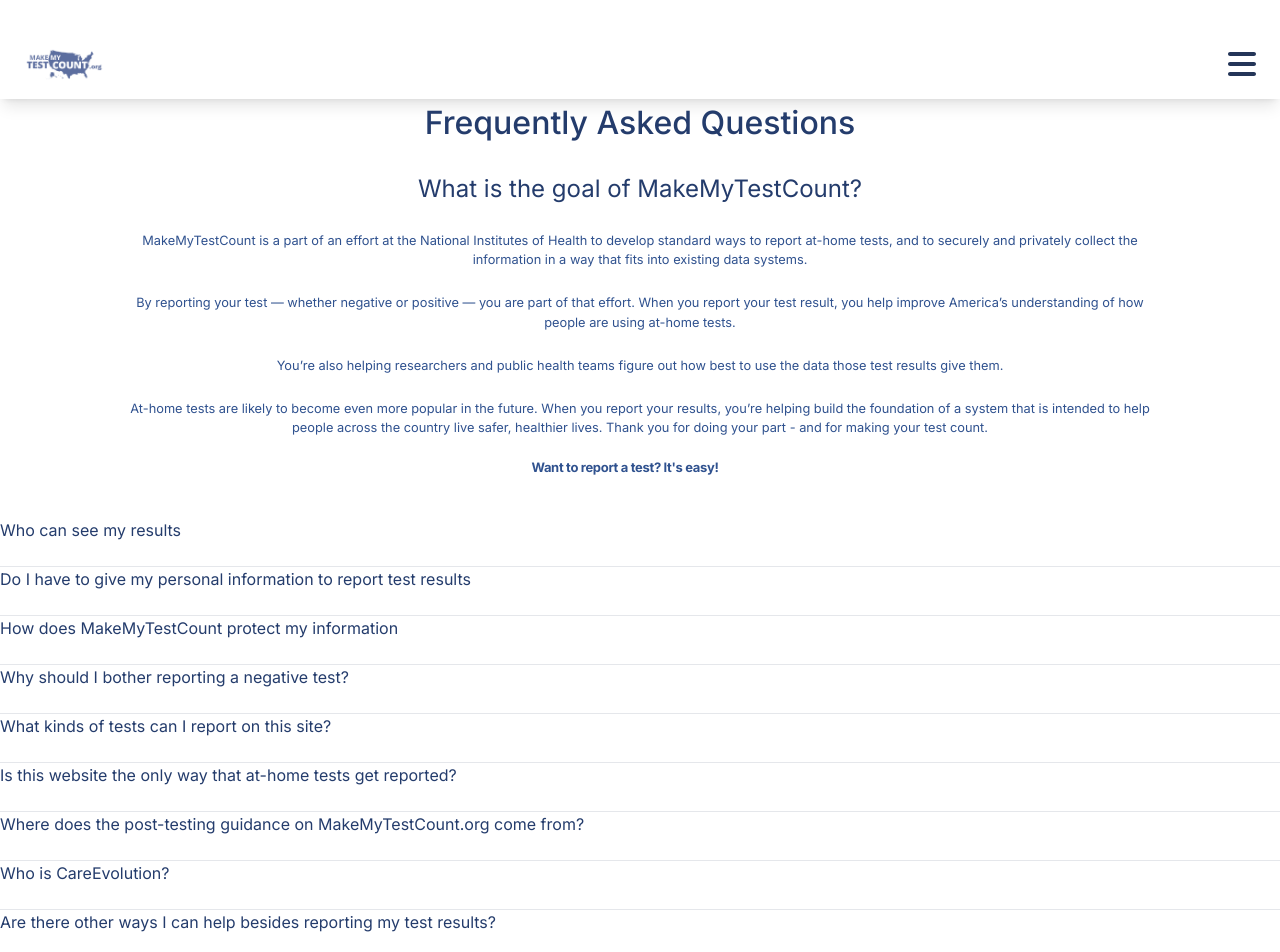
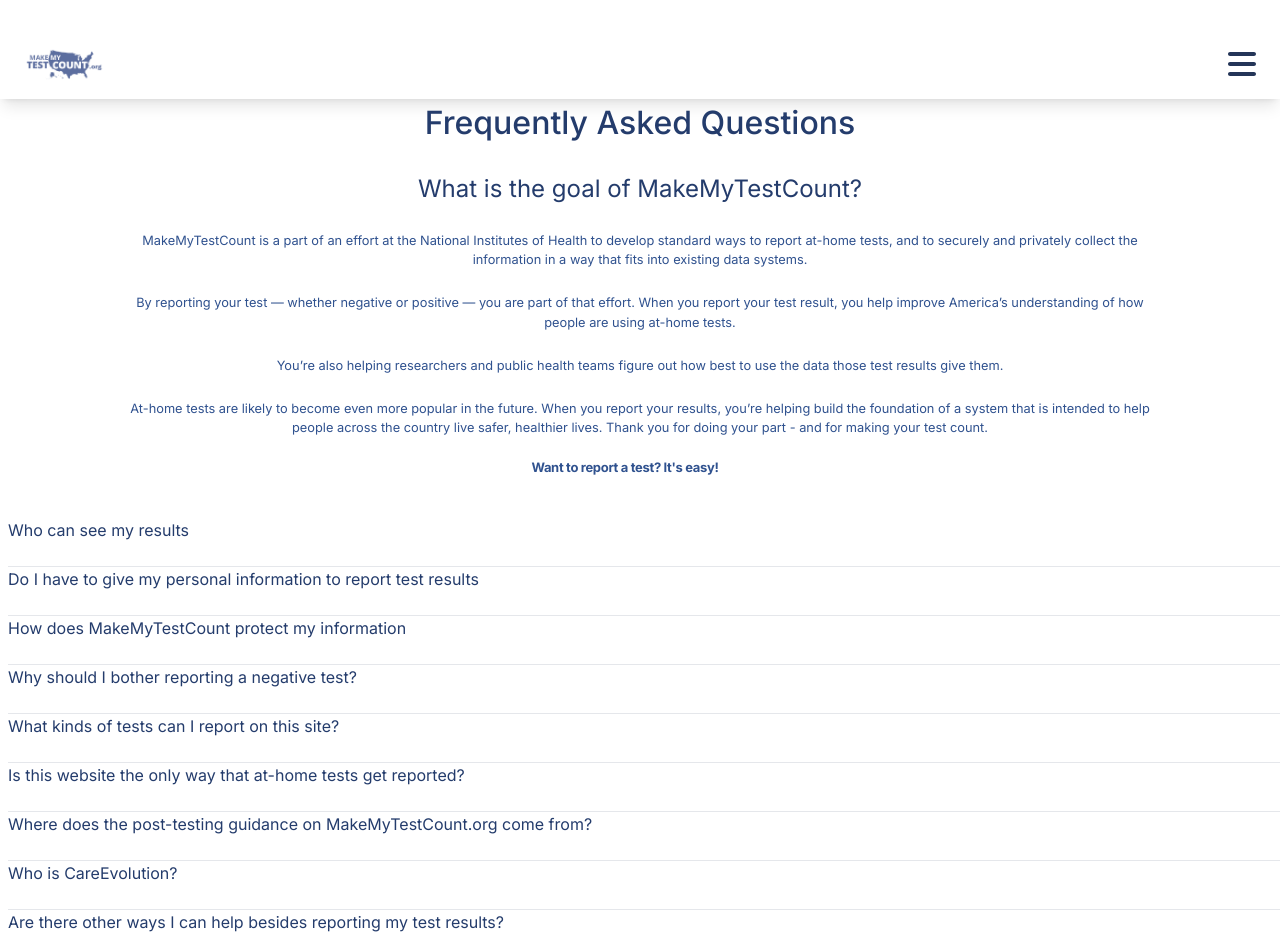
Before and after one commit to EmilyJarecki/TOP-Project, a Next.js app: page /faq in a window 1280 px wide. Shown: the top 952 px of the page. Built offline with nearby package versions, Linux system fonts and the light colour scheme.

Commit message:
add horizontal margins to faq page bottom

```diff
--- a/src/app/faq/page.js
+++ b/src/app/faq/page.js
@@ -43,25 +43,25 @@ export default function Faq() {
         <br />
         <left>
             <div className="grid grid-cols-1 divide-y">
-            <p className="text-l text-hych-title-blue">Who can see my results</p>
+            <p className="text-l text-hych-title-blue ml-2">Who can see my results</p>
             <br />
-            <p className="text-l text-hych-title-blue">Do I have to give my personal information to report test results</p>
+            <p className="text-l text-hych-title-blue ml-2">Do I have to give my personal information to report test results</p>
             <br />
-            <p className="text-l text-hych-title-blue">How does MakeMyTestCount protect my information</p>
+            <p className="text-l text-hych-title-blue ml-2">How does MakeMyTestCount protect my information</p>
             <br />
-            <p className="text-l text-hych-title-blue">Why should I bother reporting a negative test?</p>
+            <p className="text-l text-hych-title-blue ml-2">Why should I bother reporting a negative test?</p>
             <br />
-            <p className="text-l text-hych-title-blue">What kinds of tests can I report on this site?</p>
+            <p className="text-l text-hych-title-blue ml-2">What kinds of tests can I report on this site?</p>
             <br />
-            <p className="text-l text-hych-title-blue">Is this website the only way that at-home tests get reported?</p>
+            <p className="text-l text-hych-title-blue ml-2">Is this website the only way that at-home tests get reported?</p>
             <br />
-            <p className="text-l text-hych-title-blue">Where does the post-testing guidance on MakeMyTestCount.org come from?</p>
+            <p className="text-l text-hych-title-blue ml-2">Where does the post-testing guidance on MakeMyTestCount.org come from?</p>
             <br />
-            <p className="text-l text-hych-title-blue">Who is CareEvolution?</p>
+            <p className="text-l text-hych-title-blue ml-2">Who is CareEvolution?</p>
             <br />
-            <p className="text-l text-hych-title-blue">Are there other ways I can help besides reporting my test results?</p>
+            <p className="text-l text-hych-title-blue ml-2">Are there other ways I can help besides reporting my test results?</p>
             <br />
-            <p className="text-l text-hych-title-blue">What if I have a question that wasn’t answered here?</p>
+            <p className="text-l text-hych-title-blue ml-2">What if I have a question that wasn’t answered here?</p>
             </div>
         </left>
         <Footer />
```
